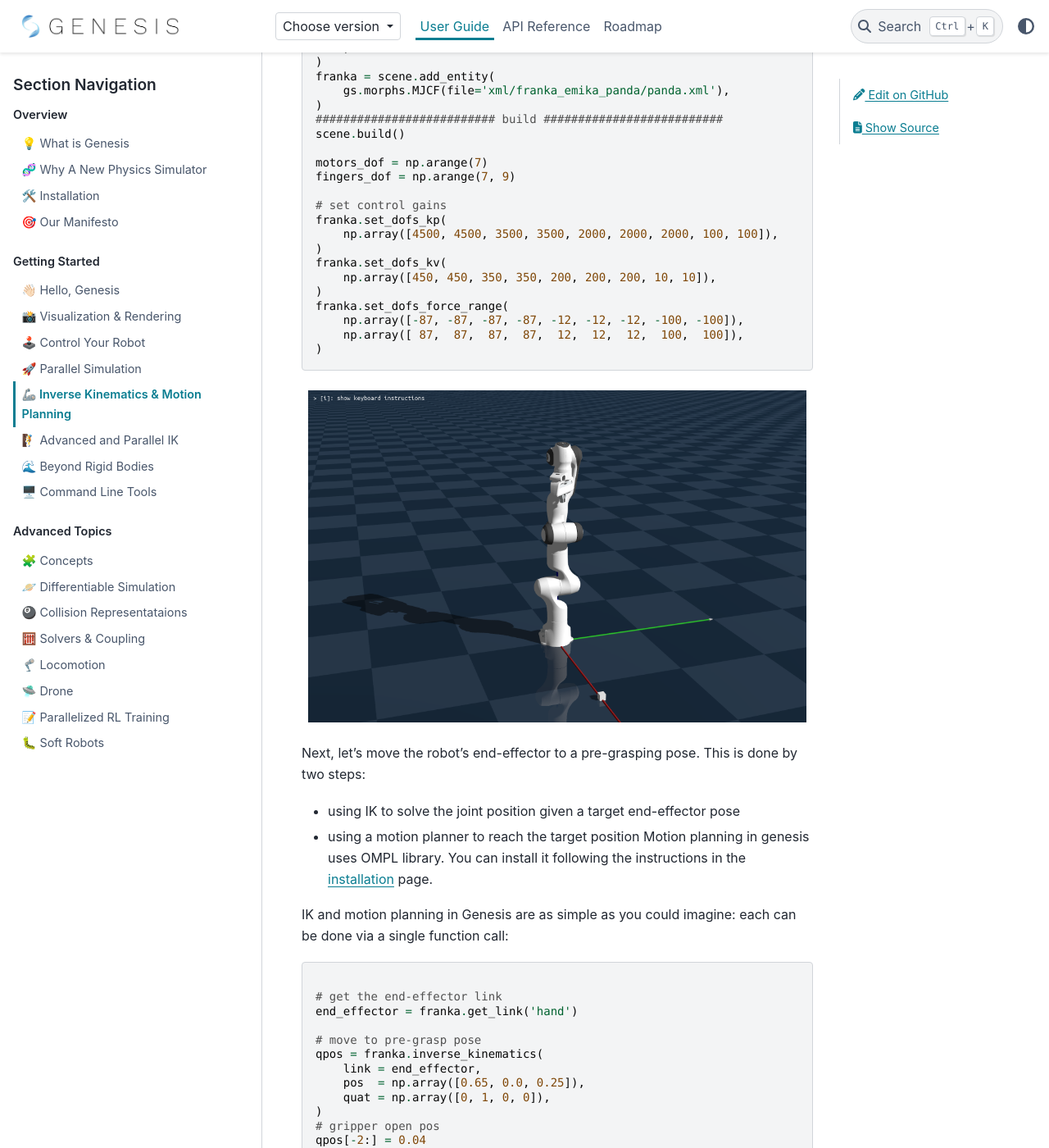
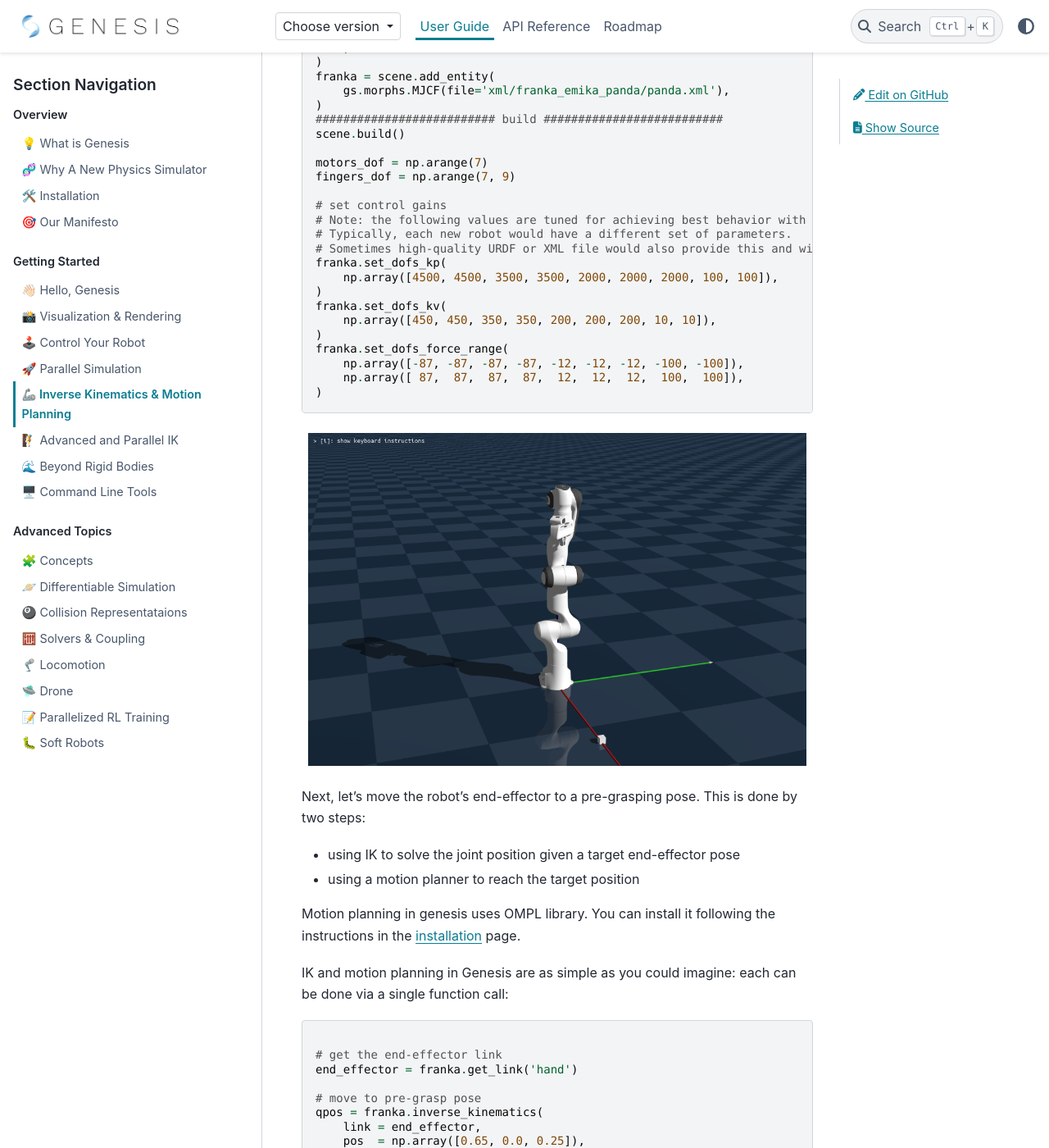
Before and after one commit to kyudongkim/genesis-doc, a Sphinx documentation site: the page built from source/user_guide/getting_started/inverse_kinematics_motion_planning.md, in a window 1280 px wide and 1400 px high, scrolled down 899 px. Shown: the whole window at 82% size. Built offline with Sphinx 7.4.7 and the PyData theme 0.15.4, drawn with Linux system fonts in a browser that asks for light colours; pages that are not in the unit, such as notebooks, are missing from menus; the version number could not be read and is left out.

Commit message:
Update inverse_kinematics_motion_planning.md

```diff
--- a/source/user_guide/getting_started/inverse_kinematics_motion_planning.md
+++ b/source/user_guide/getting_started/inverse_kinematics_motion_planning.md
@@ -45,6 +45,9 @@ motors_dof = np.arange(7)
 fingers_dof = np.arange(7, 9)
 
 # set control gains
+# Note: the following values are tuned for achieving best behavior with Franka
+# Typically, each new robot would have a different set of parameters.
+# Sometimes high-quality URDF or XML file would also provide this and will be parsed.
 franka.set_dofs_kp(
     np.array([4500, 4500, 3500, 3500, 2000, 2000, 2000, 100, 100]),
 )
@@ -62,6 +65,7 @@ franka.set_dofs_force_range(
 Next, let's move the robot's end-effector to a pre-grasping pose. This is done by two steps:
 - using IK to solve the joint position given a target end-effector pose
 - using a motion planner to reach the target position
+
 Motion planning in genesis uses OMPL library. You can install it following the instructions in the [installation](../overview/installation.md) page.
 
 IK and motion planning in Genesis are as simple as you could imagine: each can be done via a single function call:
```
